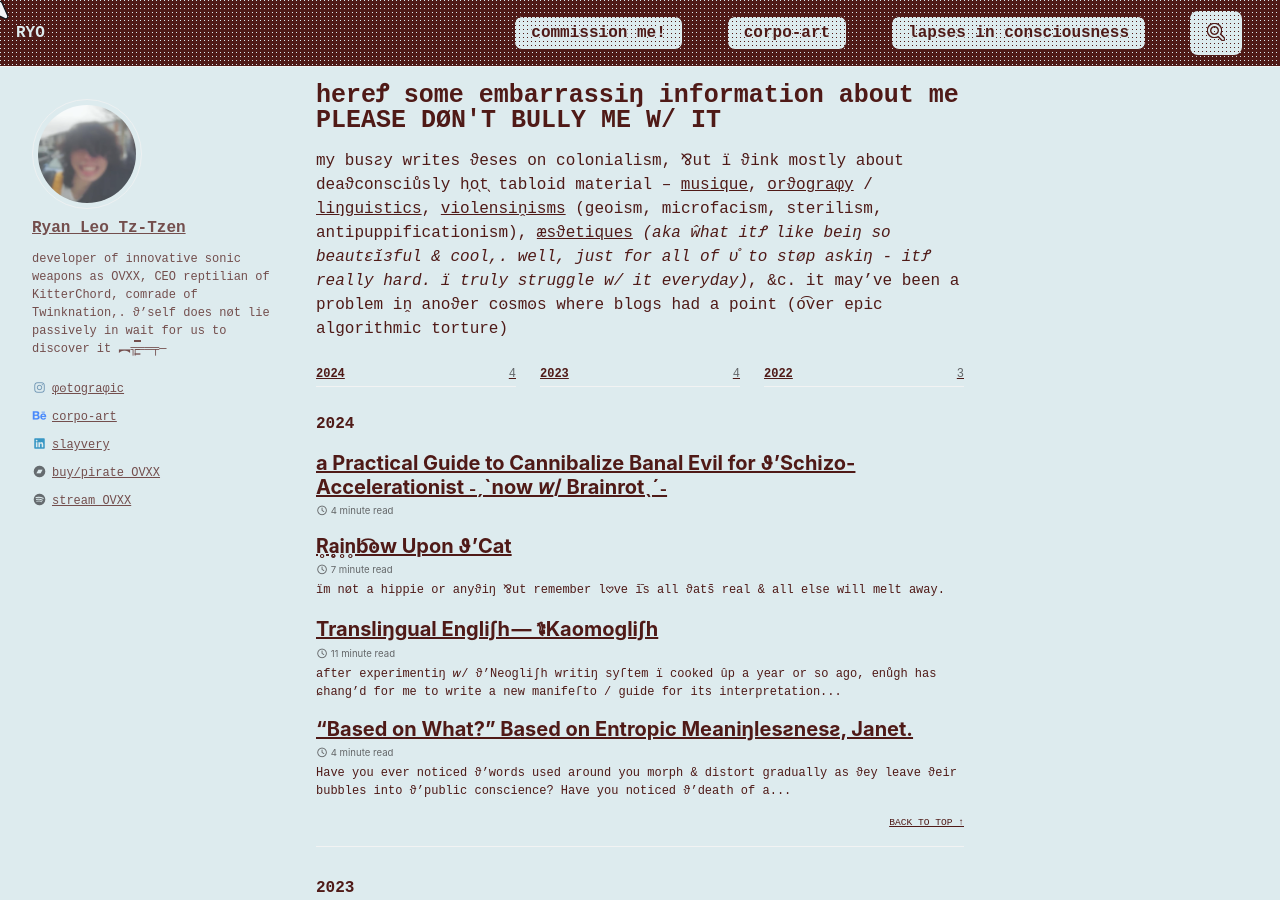
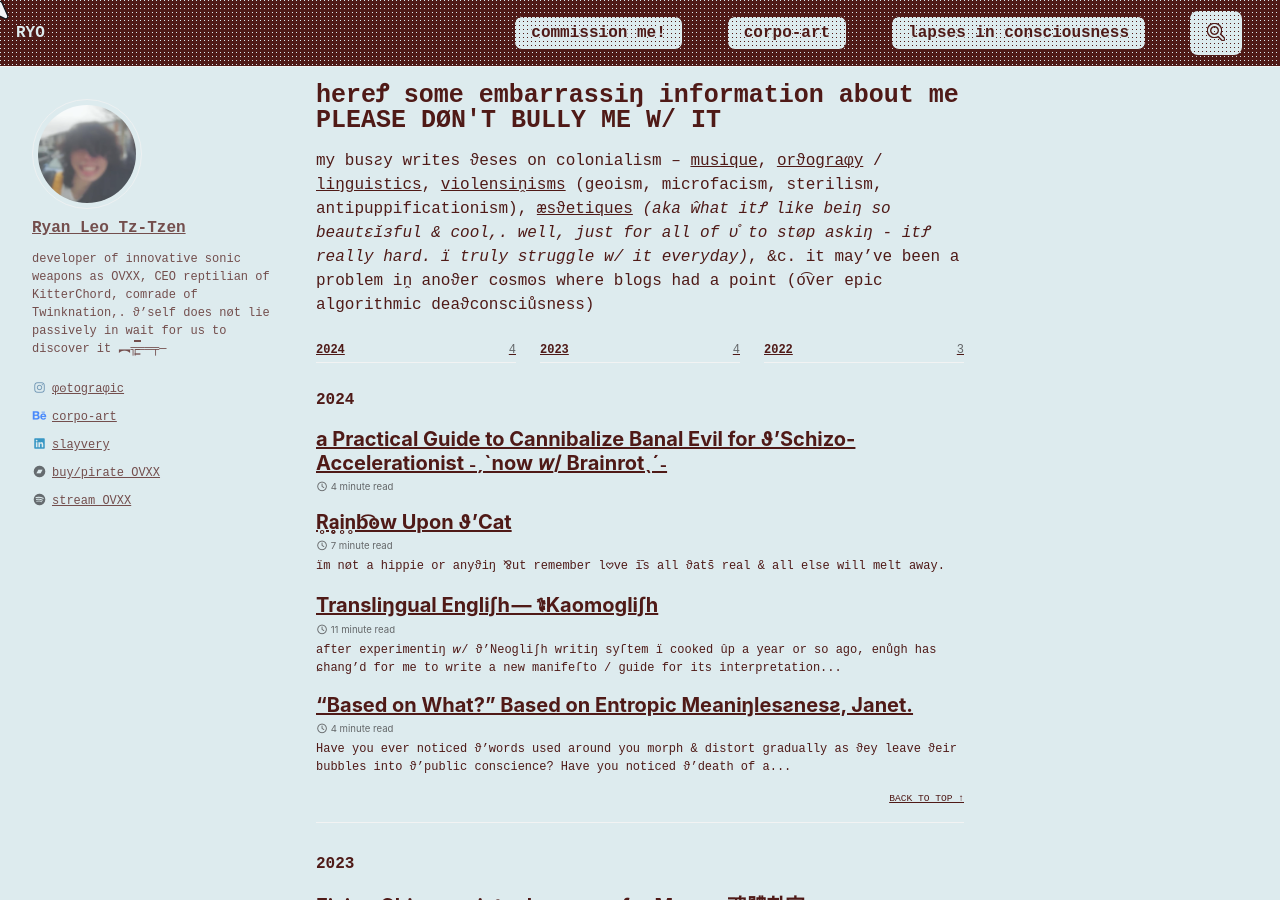
Before and after one commit to cryotato/cryotato.github.io, a Jekyll site: the page built from _pages/blog.md, in a window 1280 px wide and 900 px high. Built offline with Jekyll 4.4.1, drawn with Linux system fonts in a browser that asks for light colours; cached includes are drawn as plain includes.

Commit message:
Update blog.md

```diff
--- a/_pages/blog.md
+++ b/_pages/blog.md
@@ -5,4 +5,4 @@
 layout: posts
 # entries_layout: grid
 ---
-my busƨy writes ϑeses on colonialism, ⅋ut ï ϑink mostly about deaϑconsciůsly h̗o̖t̖ tabloid material -- [musique](https://cryotato.github.io/tags/#music), [orϑograφy](https://cryotato.github.io/tags/#orthography) / [liŋguistics](https://cryotato.github.io/tags/#linguistics), [violensiṋisms](https://cryotato.github.io/tags/#politics) (geoism, microfacism, sterilism, antipuppificationism), [æsϑetiques](https://cryotato.github.io/tags/#design) *(aka ŵhat itꝬ like beiŋ so beautεĭзful & cool,. well, just for all of ᴜ̊ to støp askiŋ - itꝬ really hard. ï truly struggle w/ it everyday)*, &c. it may've been a problem iṋ anoϑer cꙩsmꙩs where blogs had a point (o͡ver epic algorithmic torture)
+my busƨy writes ϑeses on colonialism -- [musique](https://cryotato.github.io/tags/#music), [orϑograφy](https://cryotato.github.io/tags/#orthography) / [liŋguistics](https://cryotato.github.io/tags/#linguistics), [violensiṋisms](https://cryotato.github.io/tags/#politics) (geoism, microfacism, sterilism, antipuppificationism), [æsϑetiques](https://cryotato.github.io/tags/#design) *(aka ŵhat itꝬ like beiŋ so beautεĭзful & cool,. well, just for all of ᴜ̊ to støp askiŋ - itꝬ really hard. ï truly struggle w/ it everyday)*, &c. it may've been a problem iṋ anoϑer cꙩsmꙩs where blogs had a point (o͡ver epic algorithmic deaϑconsciůsness)
```
